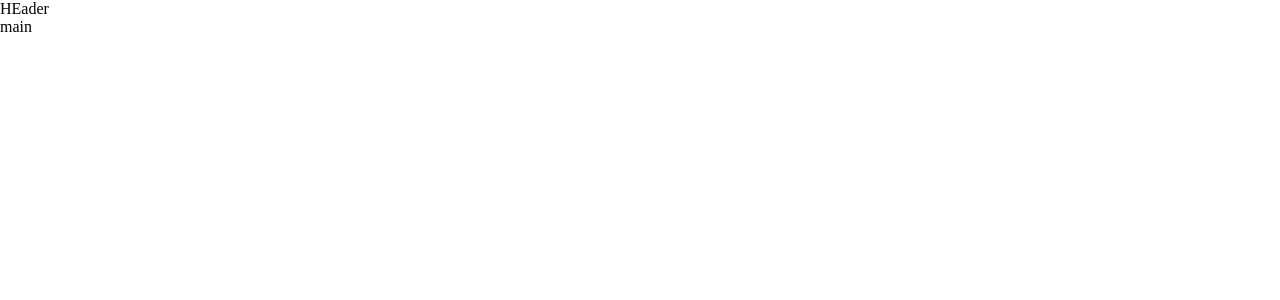
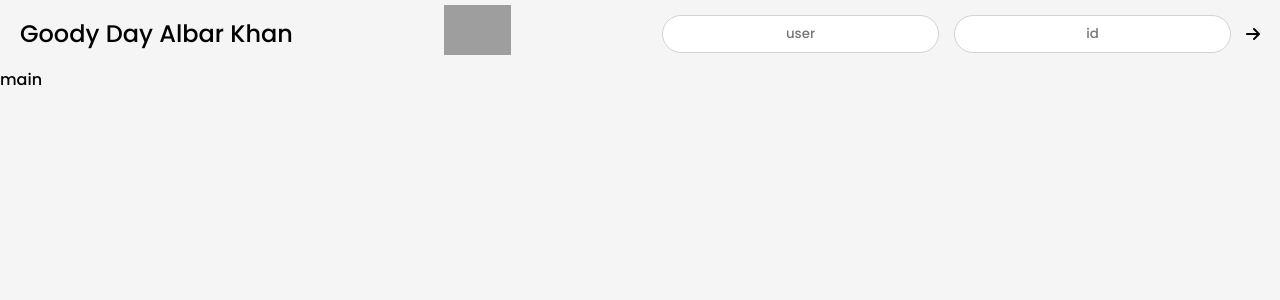
Before and after one commit to AlbarKhan/BankDashboard-React-, a React (Create React App) app: page / in a window 1280 px wide. Shown: the top 300 px of the page. Built offline with nearby package versions, Linux system fonts and the light colour scheme; grey boxes are pictures that could not be loaded.

Commit message:
header ui completed

```diff
--- a/public/index.html
+++ b/public/index.html
@@ -15,6 +15,16 @@
       user's mobile device or desktop. See https://developers.google.com/web/fundamentals/web-app-manifest/
     -->
     <link rel="manifest" href="%PUBLIC_URL%/manifest.json" />
+    <link rel="preconnect" href="https://fonts.googleapis.com" />
+    <link rel="preconnect" href="https://fonts.gstatic.com" crossorigin />
+    <link
+      href="https://fonts.googleapis.com/css2?family=Poppins:wght@500&display=swap"
+      rel="stylesheet"
+    />
+    <link
+      rel="stylesheet"
+      href="https://cdnjs.cloudflare.com/ajax/libs/font-awesome/6.5.1/css/all.min.css"
+    />
     <!--
       Notice the use of %PUBLIC_URL% in the tags above.
       It will be replaced with the URL of the `public` folder during the build.
--- a/src/App.js
+++ b/src/App.js
@@ -8,7 +8,23 @@ export default function App() {
 }
 
 function Header() {
-  return <div>HEader</div>;
+  return (
+    <header>
+      <nav className="navbar">
+        <div className="greetings">
+          <p>Goody Day Albar Khan</p>
+        </div>
+        <div className="logo">
+          <img src="https://bankist.netlify.app/logo.png" alt="logo"></img>
+        </div>
+        <div className="login">
+          <input className="user" placeholder="user"></input>
+          <input className="id" placeholder="id"></input>
+          <i class="fa-solid fa-arrow-right"></i>
+        </div>
+      </nav>
+    </header>
+  );
 }
 
 function Main() {
--- a/src/index.css
+++ b/src/index.css
@@ -2,4 +2,57 @@
   margin: 0px;
   padding: 0px;
   box-sizing: border-box;
+  font-family: "Poppins", sans-serif;
 }
+body {
+  background-color: whitesmoke;
+}
+
+.navbar {
+  display: flex;
+  justify-content: space-between;
+  align-items: center;
+  padding: 5px 20px;
+}
+.greetings {
+  font-size: 1.5rem;
+}
+
+.logo img {
+  height: 50px;
+}
+.login {
+  display: flex;
+  align-items: center;
+  gap: 15px;
+  height: fit-content;
+}
+.login input {
+  border: 1px solid #ced4da;
+  padding: 8px;
+  border-radius: 30px;
+  text-align: center;
+  width: 50%;
+}
+.login input:focus {
+  /* border: none; */
+  border-color: #007bff;
+}
+
+@media (max-width: 786px) {
+  .logo {
+    display: none;
+  }
+}
+
+@media (max-width: 768px) {
+  .navbar {
+    flex-direction: column;
+    align-items: start;
+    gap: 30px;
+  }
+  .greetings {
+    width: 100%;
+    text-align: center;
+  }
+}
```
